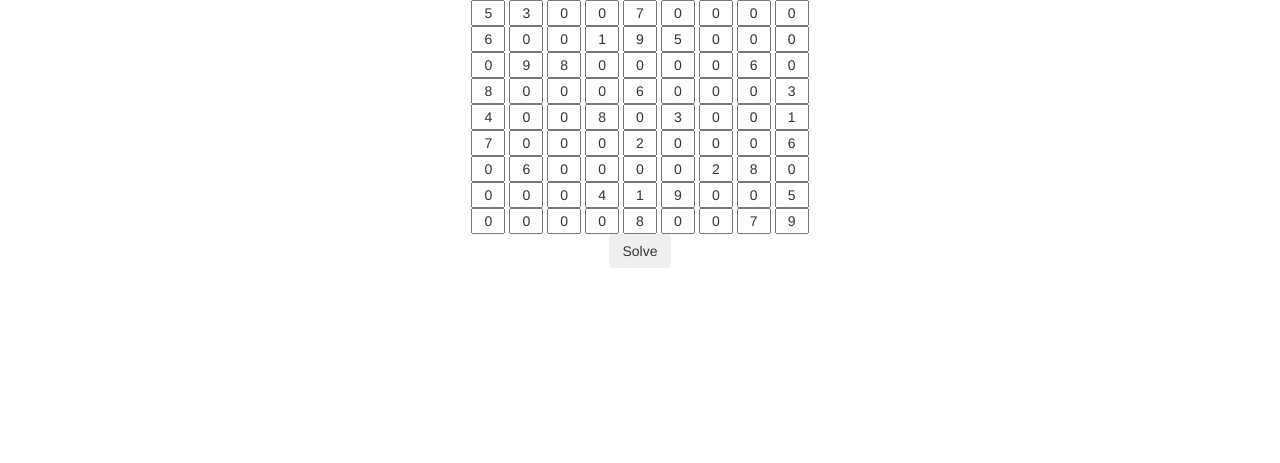
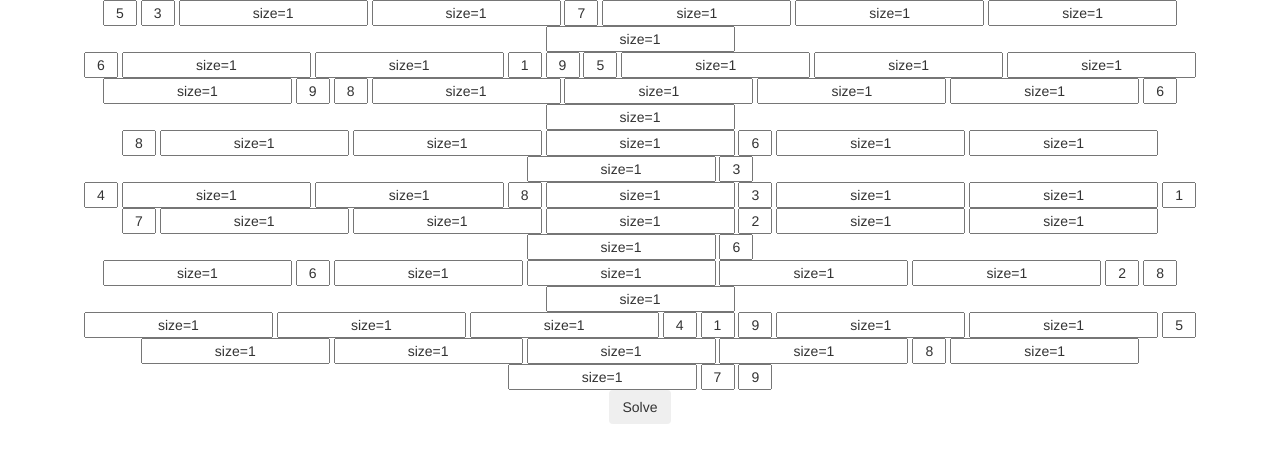
Before and after one commit to bmdvpanga/sudoku_solver, a Django app: page / in a window 1280 px wide. Shown: the top 463 px of the page. Run offline with Django 3.2, Linux system fonts and the light colour scheme; some libraries are stand-ins or nearby versions.

Commit message:
Beginning validator and trying to convert 0s to empty spaces without breaking formatting.

```diff
--- /dev/null
+++ b/board/static/js/validator.js
@@ -0,0 +1,101 @@
+function validateForm() {
+    let inputs = document.getElementsByClassName("square");
+    grid = to2DGrid(inputs)
+    let valid = isValidSudoku(grid);
+    console.log(grid);
+    console.log(typeof grid);
+    if (!valid) {
+        alert("Not a valid Sudoku puzzle! Please enter a valid puzzle and click \'Solve.\'");
+        return false;
+    }else{
+        alert("Valid.");
+    }
+
+    return true;
+}
+
+/**
+ * Changes from a list of HTML elements to a 2D array of Sudoku number strings.
+ * @param {HTMLCollectionOf<Element>} inputs contains the list of inputs which correspond to Sudoku squares.
+ */
+function to2DGrid(inputs) {
+    // todo: set the grid size based off the the number of inputs on the front end.
+    const GRID_SIZE = 9;
+    // todo: figure out how to dynamically add cols based off of the grid size.
+    let grid = [[], [], [], [], [], [], [], [], []];
+    let j = 0;
+    for (let i = 0; i < inputs.length; i++) {
+        if (i % (GRID_SIZE) == 0 && i != 0) {
+            j++;
+        }
+        square_value = inputs[i].value;
+        grid[j].push(square_value);
+    }
+    return grid;
+}
+
+function isValidSudoku(grid) {
+
+    for (i = 0; i < grid.length; i++) {
+        if (!hasNoDuplicates(grid[i]) /*|| !hasNoDuplicates(getCol(grid, i))*/) {
+            console.log("failing, here")
+            return false;
+        }
+    }
+
+    // (0,0) (0,3) (0,6)
+    // (3,0) (3,3) (3,6)
+    // (6,0) (6,3) (6,6)
+    for (offi = 0; offi <= grid.length - 3; offi += 3) {
+        for (offj = 0; offj <= grid.length - 3; offj += 3) {
+
+            if (!hasNoDuplicates(getSubGrid(grid, offi, offj))) {
+                console.log("failing, here too")
+                return false;
+            }
+        }
+    }
+    return true;
+};
+
+function hasNoDuplicates(grid) {
+    let set = new Set();
+    console.log(typeof grid[0]);
+    for (let i = 0; i < grid.length; i++) {
+        //" ", "", "      " all should not be processed
+        if (grid[i] !== undefined && grid[i].trim() !== "") {
+            if (set.has(grid[i]) || !isValidSudokuClue(grid[i])) {
+                return false;
+            }
+            set.add(grid[i]);
+        }
+    }
+    return true;
+};
+
+function getCol(matrix, col) {
+    let column = [];
+
+    for (let i = 0; i < matrix.length; i++) {
+        column.push(matrix[i][col]);
+    }
+    return column;
+}
+
+function getSubGrid(grid, offi, offj) {
+    let grid = [];
+    for (let i = offi; i < (offi + 3); i++) {
+        for (j = offj; j < (offj + 3); j++) {
+            grid.push(grid[i][j]);
+        }
+    }
+    return grid;
+}
+
+/**
+ * If between 1-9 it is a valid clue.
+ * @param {String} clue a valid or invalid sudoku clue.
+ */
+function isValidSudokuClue(clue){
+    return Number(clue) >= 0 && Number(clue) <=9;
+}
--- a/board/views.py
+++ b/board/views.py
@@ -6,15 +6,15 @@
 def index(request):
     board = {
       'board':  [
-            [5,3,0,0,7,0,0,0,0],
-            [6,0,0,1,9,5,0,0,0],
-            [0,9,8,0,0,0,0,6,0],
-            [8,0,0,0,6,0,0,0,3],
-            [4,0,0,8,0,3,0,0,1],
-            [7,0,0,0,2,0,0,0,6],
-            [0,6,0,0,0,0,2,8,0],
-            [0,0,0,4,1,9,0,0,5],
-            [0,0,0,0,8,0,0,7,9]
+            [5,3,' ',' ',7,' ',' ',' ',' '],
+            [6,' ',' ',1,9,5,' ',' ',' '],
+            [' ',9,8,' ',' ',' ',' ',6,' '],
+            [8,' ',' ',' ',6,' ',' ',' ',3],
+            [4,' ',' ',8,' ',3,' ',' ',1],
+            [7,' ',' ',' ',2,' ',' ',' ',6],
+            [' ',6,' ',' ',' ',' ',2,8,' '],
+            [' ',' ',' ',4,1,9,' ',' ',5],
+            [' ',' ',' ',' ',8,' ',' ',7,9]
         ],
         'range': range(9)
     }
--- a/templates/base.html
+++ b/templates/base.html
@@ -3,18 +3,20 @@
   <head>
     <meta charset="utf-8">
     <title>Sudoku Solver {% block title %}{% endblock %}</title>
+    {% load static %}
+    <script src="{% static 'js/validator.js' %}"></script>
   </head>
   <body>
     {% block content %}
     {% endblock %}
 
-
-
+<!--<script src="validator.js"></script>-->
 <!-- Latest compiled and minified CSS -->
 <link rel="stylesheet" href="https://maxcdn.bootstrapcdn.com/bootstrap/3.3.7/css/bootstrap.min.css" integrity="sha384-BVYiiSIFeK1dGmJRAkycuHAHRg32OmUcww7on3RYdg4Va+PmSTsz/K68vbdEjh4u" crossorigin="anonymous">
 <!-- Optional theme -->
 <link rel="stylesheet" href="https://maxcdn.bootstrapcdn.com/bootstrap/3.3.7/css/bootstrap-theme.min.css" integrity="sha384-rHyoN1iRsVXV4nD0JutlnGaslCJuC7uwjduW9SVrLvRYooPp2bWYgmgJQIXwl/Sp" crossorigin="anonymous">
 <!-- Latest compiled and minified JavaScript -->
 <script src="https://maxcdn.bootstrapcdn.com/bootstrap/3.3.7/js/bootstrap.min.js" integrity="sha384-Tc5IQib027qvyjSMfHjOMaLkfuWVxZxUPnCJA7l2mCWNIpG9mGCD8wGNIcPD7Txa" crossorigin="anonymous"></script>
+
 </body>
 </html>
--- a/templates/board/index.html
+++ b/templates/board/index.html
@@ -2,12 +2,12 @@
 
 {% block content %}
 
-<div class="container" align="center">
+<div class="container" align="center" onsubmit="return validateForm()">
     <form action="" method="post">
         {% csrf_token %}
         {% for elements in board %}
                 {% for element in elements %}
-                        <input class="text-center" value={{element}} size=1 maxlength=1 name={{forloop.parentloop.counter}}{{forloop.counter}}>
+                        <input class="text-center square" value={{element}} size=1 maxlength=1 name={{forloop.parentloop.counter}}{{forloop.counter}}>
                 {% endfor %}
             <br>
         {% endfor %}
```
